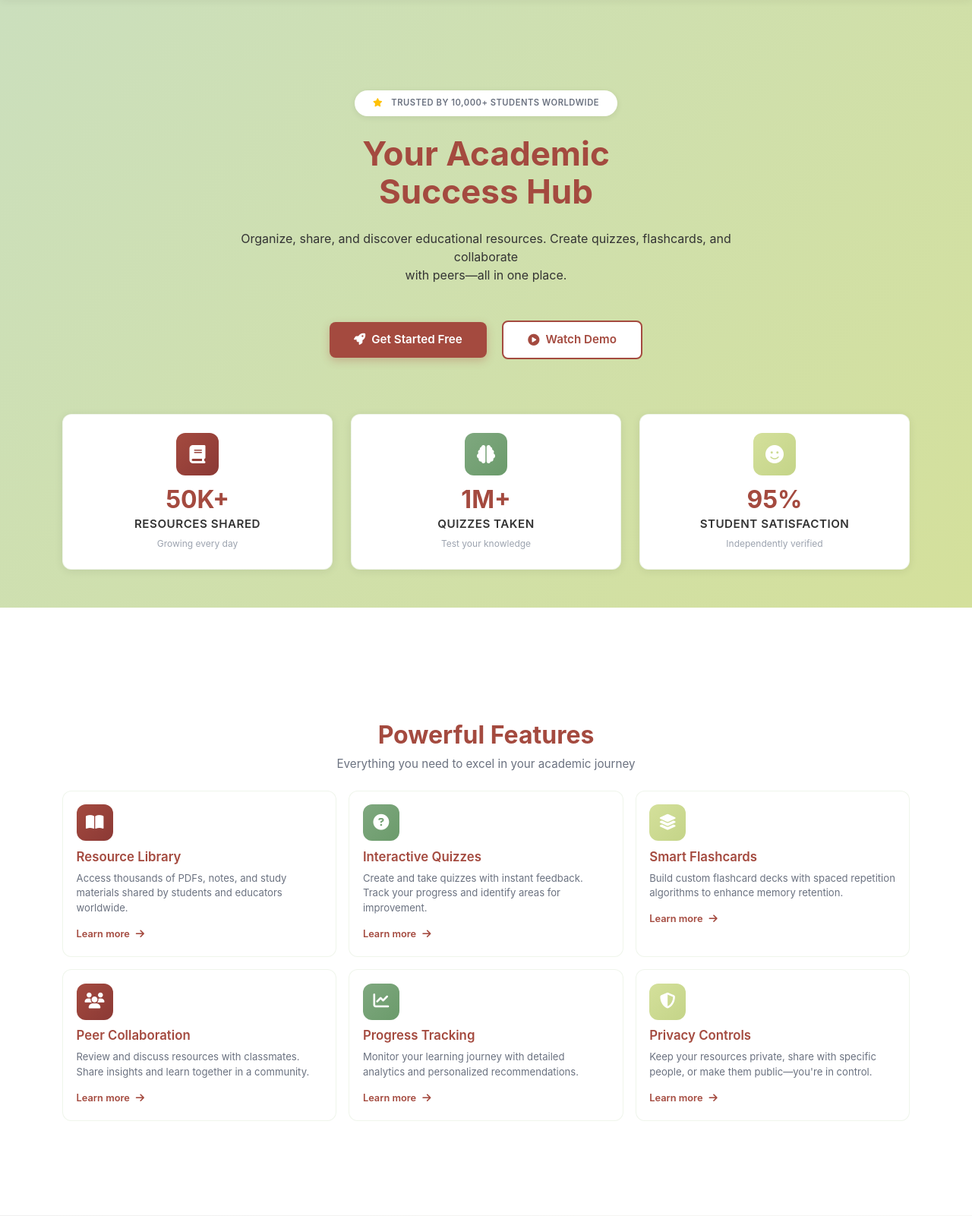
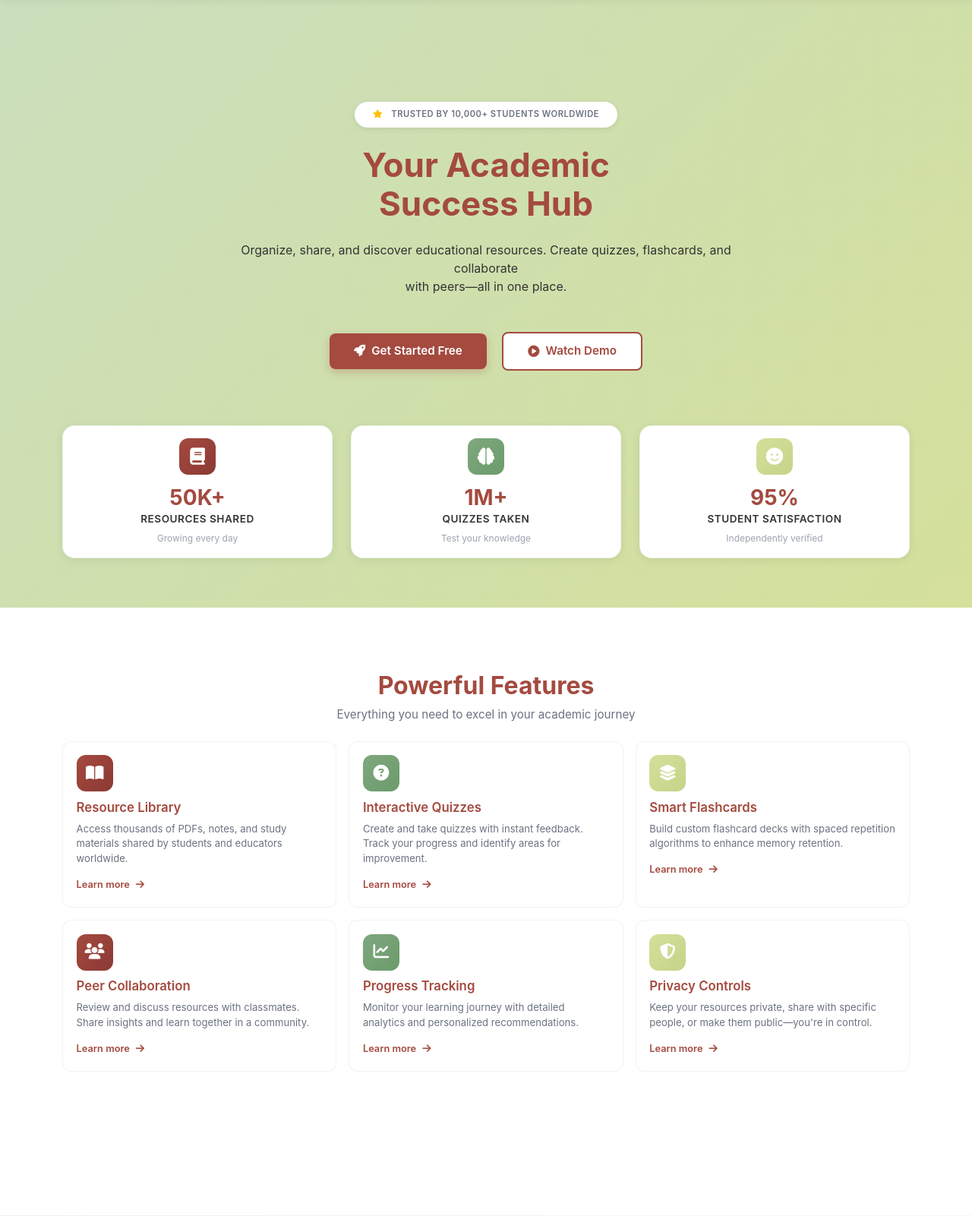
Before and after one commit to cdanpc/CSIT327-G5-PaperTrail, a Django app: page / in a window 1280 px wide. Shown: the part 75-1676 px from the top of the page at 76% size. Run offline with Django 5.2, Linux system fonts and the light colour scheme.

Commit message:
Cabataña(design): reduce stat card size

```diff
--- a/static/css/landing.css
+++ b/static/css/landing.css
@@ -85,8 +85,8 @@
 /* Statistics Cards */
 .stat-card {
     background: var(--bg-white);
-    border-radius: var(--radius-md);
-    padding: var(--spacing-md);
+    border-radius: var(--radius-lg);
+    padding: var(--spacing-sm);
     text-align: center;
     box-shadow: 0 2px 12px rgba(0, 0, 0, 0.08);
     transition: all 0.3s ease;
@@ -100,14 +100,14 @@
 }
 
 .stat-icon {
-    width: 56px;
-    height: 56px;
+    width: 48px;
+    height: 48px;
     margin: 0 auto var(--spacing-sm);
     border-radius: var(--radius-md);
     display: flex;
     align-items: center;
     justify-content: center;
-    font-size: 1.5rem;
+    font-size: 1.4rem;
     color: var(--bg-white);
 }
 
@@ -124,7 +124,7 @@
 }
 
 .stat-number {
-    font-size: 2rem;
+    font-size: 1.75rem;
     font-weight: 700;
     color: var(--color-accent-10);
     margin-bottom: 0.25rem;
@@ -132,7 +132,7 @@
 }
 
 .stat-label {
-    font-size: 0.95rem;
+    font-size: 0.85rem;
     font-weight: 600;
     color: var(--text-primary);
     margin-bottom: 0.25rem;
@@ -175,7 +175,7 @@
 }
 
 .features-section .section-title {
-    margin-top: -20px;
+    margin-top: -150px;
 }
 
 .section-subtitle {
```
